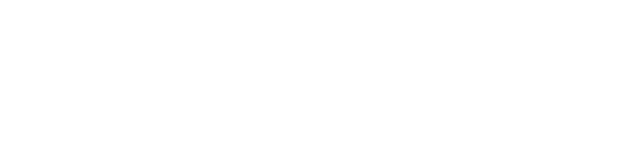
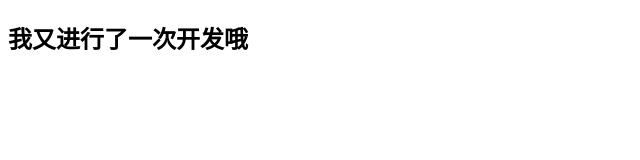
Before and after one commit to Lemon-mn/branch, a plain HTML site: page index.html in a window 1280 px wide. Shown: the whole page, without its empty margins (0-640 px from the left). Drawn offline with Linux system fonts and the light colour scheme.

Commit message:
第二次开发产生了第二个分支版本

```diff
--- a/index.html
+++ b/index.html
@@ -8,5 +8,6 @@
 </head>
 <body>
 
+    <h2>我又进行了一次开发哦</h2>
 </body>
 </html>
```
